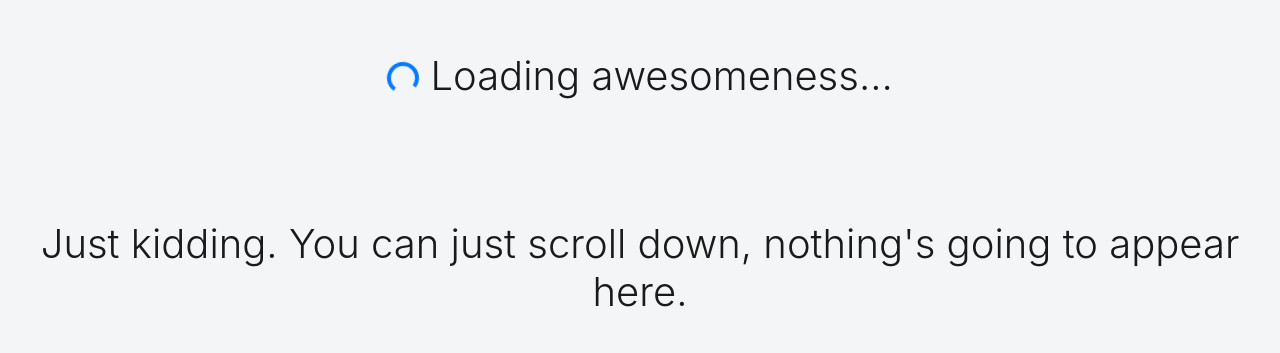
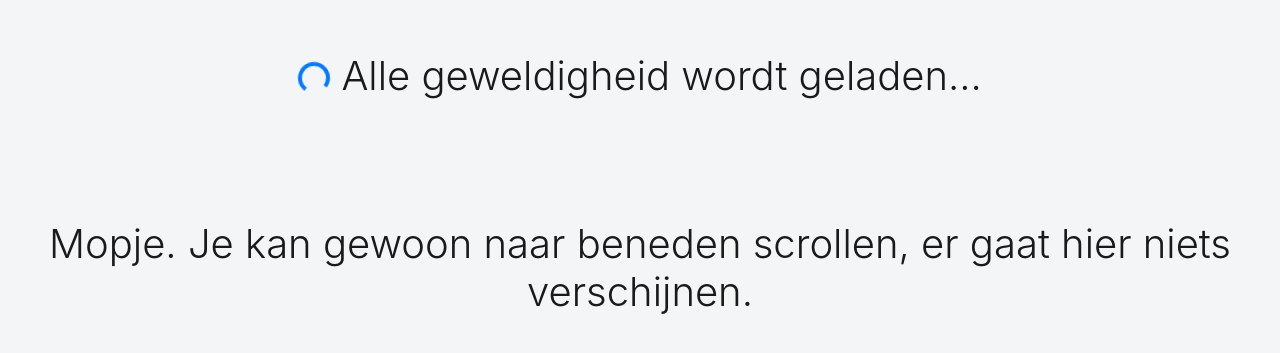
Before and after one commit to jesse-opdebeeck/react-portfolio, a React (Create React App) app: page /skills in a window 1280 px wide. Shown: the part 902-1255 px from the top of the page. Built offline with nearby package versions, Linux system fonts and the light colour scheme.

Commit message:
language update for troll

```diff
--- a/src/components/skills/troll.js
+++ b/src/components/skills/troll.js
@@ -10,14 +10,17 @@ class Ervaringen extends Component {
             <div className="spinner-border text-primary" role="status">
               <span className="sr-only">Loading...</span>
             </div>
-            <span className="display-4"> Loading awesomeness...</span>
+            <span className="display-4">
+              {" "}
+              Alle geweldigheid wordt geladen...
+            </span>
           </div>
           <br className="my-5" />
-          <Fade delay={1000}>
+          <Fade delay={1500}>
             <div className="mt-5">
               <span className="display-4">
-                Just kidding. You can just scroll down, nothing's going to
-                appear here.
+                Mopje. Je kan gewoon naar beneden scrollen, er gaat hier niets
+                verschijnen.
               </span>
             </div>
           </Fade>
```
